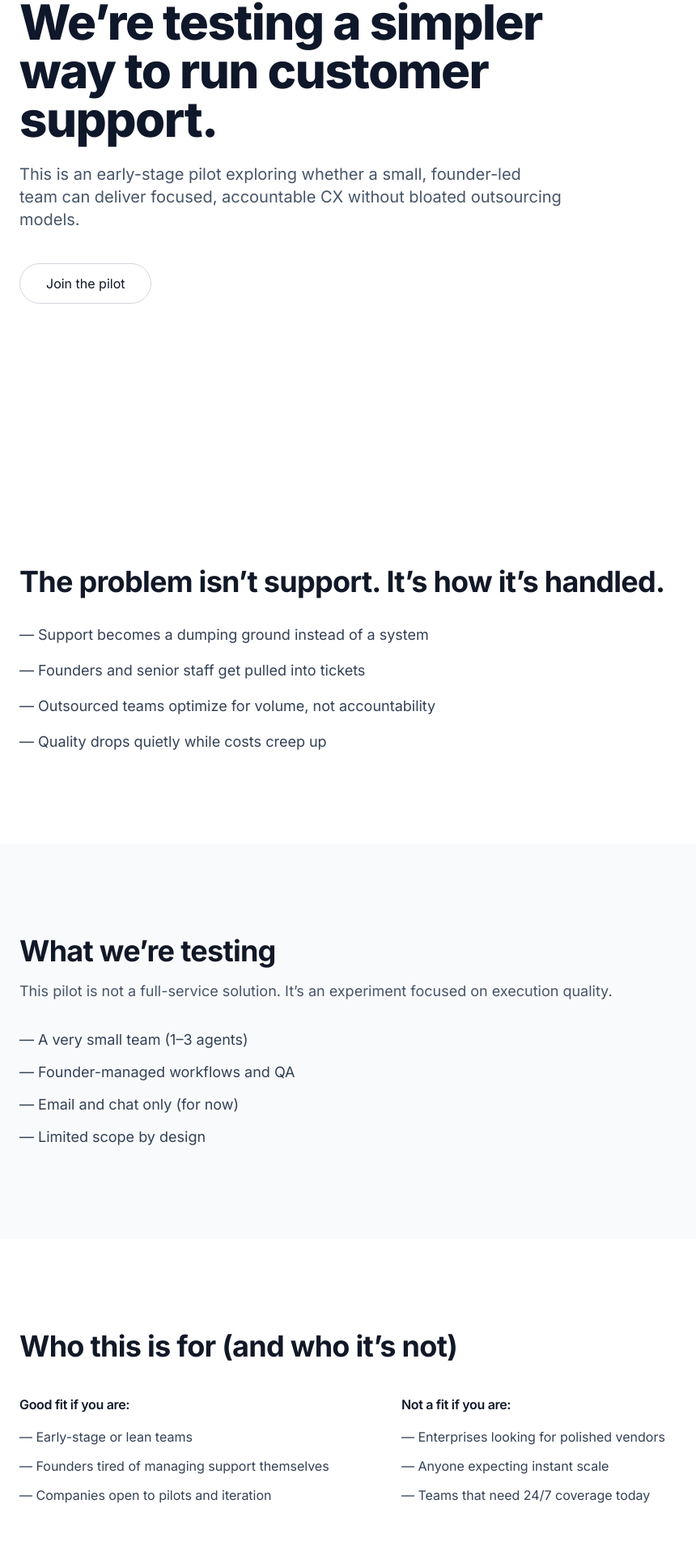
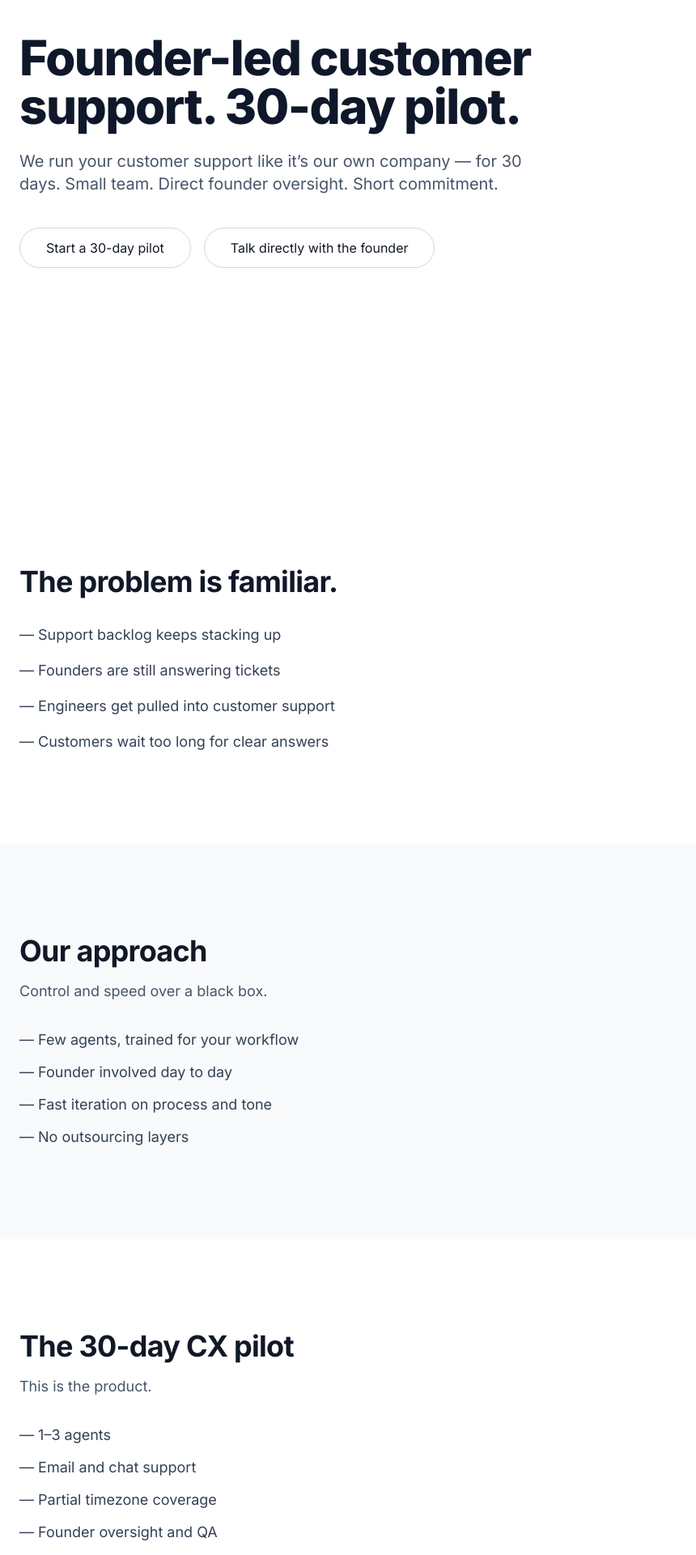
Before and after one commit to 249bisho/GPOv1, a Next.js app: page / in a window 1280 px wide. Shown: the part 401-2321 px from the top of the page at 81% size, without its empty margins (0-860 px from the left). Built offline with nearby package versions, Linux system fonts and the light colour scheme.

Commit message:
Update Pingora pilot messaging

```diff
--- a/pages/index.js
+++ b/pages/index.js
@@ -26,49 +26,57 @@ export default function Home() {
 
   const content = {
     en: {
-      hero: "We’re testing a simpler way to run customer support.",
-      sub: "This is an early-stage pilot exploring whether a small, founder-led team can deliver focused, accountable CX without bloated outsourcing models.",
-      cta: "Join the pilot",
+      hero: "Founder-led customer support. 30-day pilot.",
+      sub: "We run your customer support like it’s our own company — for 30 days. Small team. Direct founder oversight. Short commitment.",
+      ctaPrimary: "Start a 30-day pilot",
+      ctaSecondary: "Talk directly with the founder",
 
-      problemTitle: "The problem isn’t support. It’s how it’s handled.",
+      problemTitle: "The problem is familiar.",
       problemPoints: [
-        "Support becomes a dumping ground instead of a system",
-        "Founders and senior staff get pulled into tickets",
-        "Outsourced teams optimize for volume, not accountability",
-        "Quality drops quietly while costs creep up"
+        "Support backlog keeps stacking up",
+        "Founders are still answering tickets",
+        "Engineers get pulled into customer support",
+        "Customers wait too long for clear answers"
       ],
 
-      experimentTitle: "What we’re testing",
-      experimentSub: "This pilot is not a full-service solution. It’s an experiment focused on execution quality.",
-      experimentPoints: [
-        "A very small team (1–3 agents)",
-        "Founder-managed workflows and QA",
-        "Email and chat only (for now)",
-        "Limited scope by design"
+      approachTitle: "Our approach",
+      approachSub: "Control and speed over a black box.",
+      approachPoints: [
+        "Few agents, trained for your workflow",
+        "Founder involved day to day",
+        "Fast iteration on process and tone",
+        "No outsourcing layers"
       ],
 
-      forWhoTitle: "Who this is for (and who it’s not)",
+      pilotTitle: "The 30-day CX pilot",
+      pilotSub: "This is the product.",
+      pilotPoints: [
+        "1–3 agents",
+        "Email and chat support",
+        "Partial timezone coverage",
+        "Founder oversight and QA",
+        "Cancel anytime",
+        "Pricing shared directly"
+      ],
+
+      forWhoTitle: "Who this is for / not for",
       forWhoGood: [
-        "Early-stage or lean teams",
-        "Founders tired of managing support themselves",
-        "Companies open to pilots and iteration"
+        "Early growth teams with real CX pain",
+        "Founders who need help now",
+        "Ops teams that want control and speed"
       ],
       forWhoBad: [
-        "Enterprises looking for polished vendors",
-        "Anyone expecting instant scale",
-        "Teams that need 24/7 coverage today"
+        "Enterprise RFPs or long vendor cycles",
+        "24/7 SLA requirements",
+        "Massive volume or call center needs"
       ],
 
-      whyTitle: "Why we’re doing this",
-      whyText:
-        "Most CX offerings overpromise and under-deliver. Instead of selling a fantasy, we’re running a controlled pilot to see what actually works when accountability stays close to the founder.",
+      techTitle: "A quick note on the site",
+      techText:
+        "The Vanta background animation is heavy on low-end devices. We’ll remove it on mobile or lazy-load it if it gets in the way. Clarity beats ego.",
 
-      nextTitle: "What happens next",
-      nextPoints: [
-        "Run the pilot with a small number of partners",
-        "Collect real feedback and data",
-        "Decide whether this deserves to become a real service"
-      ]
+      ctaTitle: "Start with a 30-day pilot",
+      ctaText: "If this feels like the right level of control, reach out. You’ll talk with the founder."
     }
   };
 
@@ -78,7 +86,7 @@ export default function Home() {
     <div className="relative min-h-screen bg-white overflow-x-hidden">
       <Head>
         <title>Pingora | CX Pilot</title>
-        <meta name="description" content="An early-stage pilot exploring a more accountable CX model." />
+        <meta name="description" content="Founder-led customer support pilot with a small team and a 30-day commitment." />
       </Head>
 
       <Script src="https://cdnjs.cloudflare.com/ajax/libs/p5.js/1.4.0/p5.min.js" strategy="beforeInteractive" />
@@ -96,9 +104,14 @@ export default function Home() {
           <p className="text-xl text-slate-600 max-w-2xl mb-10">
             {t.sub}
           </p>
-          <button className="w-fit border border-gray-300 bg-white px-8 py-3 rounded-full hover:bg-green-50 transition">
-            {t.cta}
-          </button>
+          <div className="flex flex-wrap gap-4">
+            <button className="w-fit border border-gray-300 bg-white px-8 py-3 rounded-full hover:bg-green-50 transition">
+              {t.ctaPrimary}
+            </button>
+            <button className="w-fit border border-gray-300 bg-white px-8 py-3 rounded-full hover:bg-green-50 transition">
+              {t.ctaSecondary}
+            </button>
+          </div>
         </section>
 
         {/* PROBLEM */}
@@ -111,12 +124,23 @@ export default function Home() {
           </ul>
         </section>
 
-        {/* EXPERIMENT */}
+        {/* APPROACH */}
         <section className="py-28 bg-gray-50 -mx-6 px-6">
-          <h2 className="text-4xl font-bold mb-4">{t.experimentTitle}</h2>
-          <p className="text-lg text-slate-600 max-w-3xl mb-8">{t.experimentSub}</p>
+          <h2 className="text-4xl font-bold mb-4">{t.approachTitle}</h2>
+          <p className="text-lg text-slate-600 max-w-3xl mb-8">{t.approachSub}</p>
           <ul className="space-y-3 text-lg text-slate-700 max-w-3xl">
-            {t.experimentPoints.map((p, i) => (
+            {t.approachPoints.map((p, i) => (
+              <li key={i}>— {p}</li>
+            ))}
+          </ul>
+        </section>
+
+        {/* PILOT */}
+        <section className="py-28">
+          <h2 className="text-4xl font-bold mb-4">{t.pilotTitle}</h2>
+          <p className="text-lg text-slate-600 max-w-3xl mb-8">{t.pilotSub}</p>
+          <ul className="space-y-3 text-lg text-slate-700 max-w-3xl">
+            {t.pilotPoints.map((p, i) => (
               <li key={i}>— {p}</li>
             ))}
           </ul>
@@ -141,18 +165,24 @@ export default function Home() {
           </div>
         </section>
 
-        {/* WHY */}
+        {/* TECH NOTE */}
         <section className="py-28 bg-gray-50 -mx-6 px-6">
-          <h2 className="text-4xl font-bold mb-6">{t.whyTitle}</h2>
-          <p className="text-lg text-slate-600 max-w-3xl">{t.whyText}</p>
+          <h2 className="text-4xl font-bold mb-6">{t.techTitle}</h2>
+          <p className="text-lg text-slate-600 max-w-3xl">{t.techText}</p>
         </section>
 
-        {/* NEXT */}
+        {/* CTA */}
         <section className="py-28">
-          <h2 className="text-4xl font-bold mb-8">{t.nextTitle}</h2>
-          <ul className="space-y-4 text-lg text-slate-700 max-w-3xl">
-            {t.nextPoints.map((p, i) => <li key={i}>— {p}</li>)}
-          </ul>
+          <h2 className="text-4xl font-bold mb-6">{t.ctaTitle}</h2>
+          <p className="text-lg text-slate-600 max-w-3xl mb-8">{t.ctaText}</p>
+          <div className="flex flex-wrap gap-4">
+            <button className="w-fit border border-gray-300 bg-white px-8 py-3 rounded-full hover:bg-green-50 transition">
+              {t.ctaPrimary}
+            </button>
+            <button className="w-fit border border-gray-300 bg-white px-8 py-3 rounded-full hover:bg-green-50 transition">
+              {t.ctaSecondary}
+            </button>
+          </div>
         </section>
 
       </main>
```
